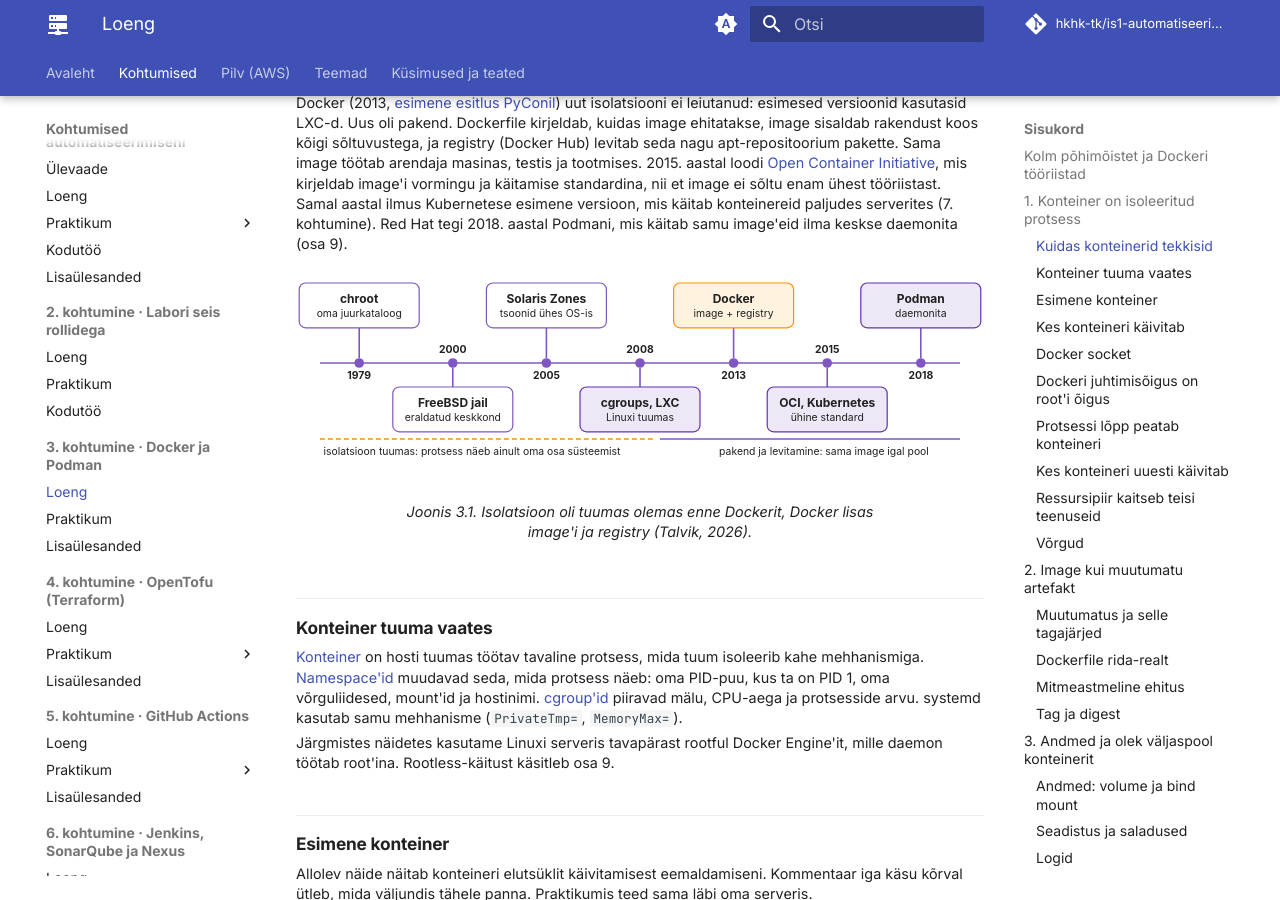
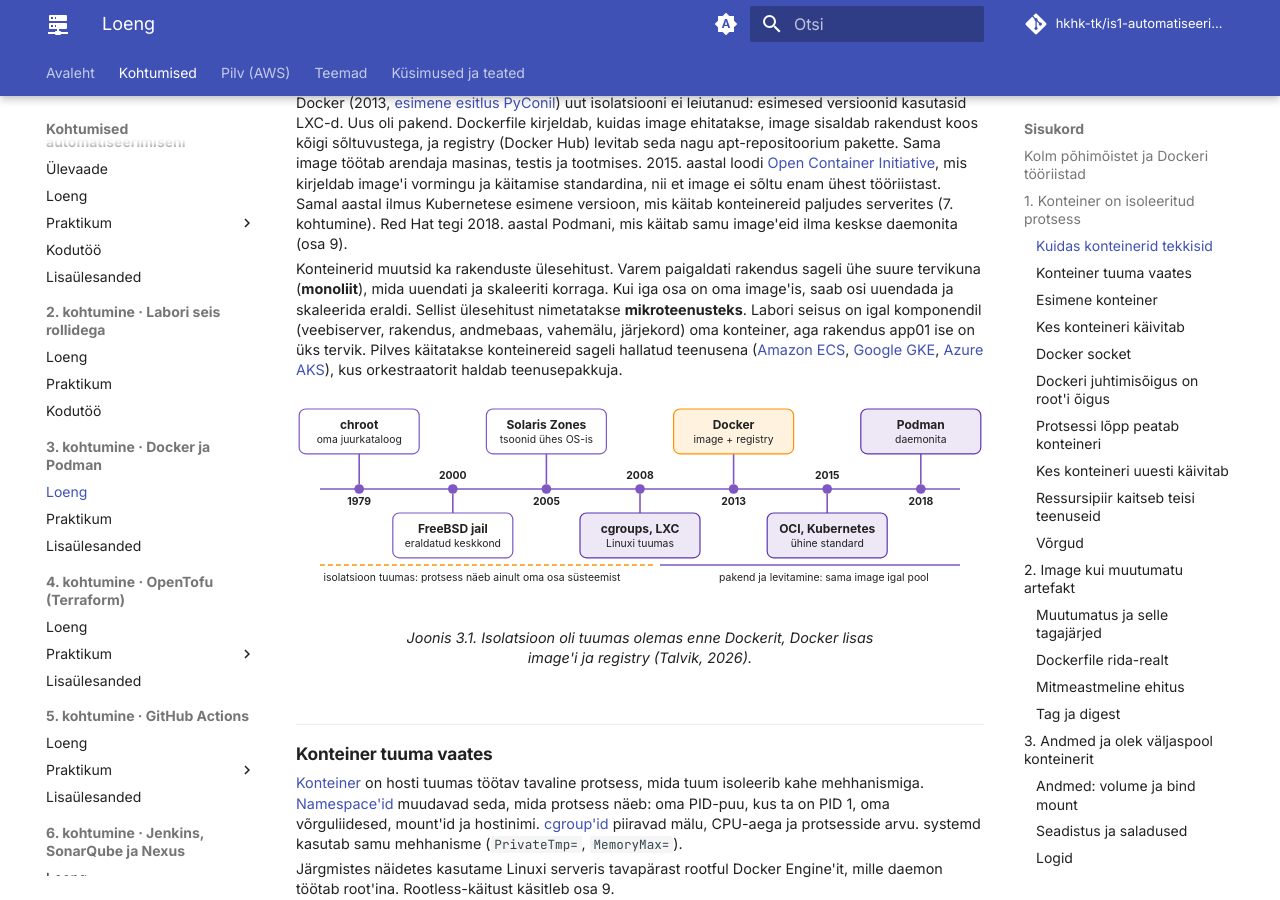
Before and after one commit to hkhk-tk/is1-automatiseerimine, an MkDocs documentation site: the page built from docs/k03/loeng.md, in a window 1280 px wide and 900 px high, scrolled down 1946 px. Built offline with MkDocs 1.6.1 and Material for MkDocs 9.7.7, drawn with Linux system fonts in a browser that asks for light colours; comment, search, counter and statistics services are not loaded.

Commit message:
K3 loeng: monoliit ja mikroteenused ning pilve hallatud konteineriteenused ajaloo alajaotuses

```diff
--- a/docs/k03/loeng.md
+++ b/docs/k03/loeng.md
@@ -82,6 +82,8 @@ Konteinerite taga on kaks vana probleemi. Rakendus töötas arendaja masinas, ag
 Protsessi eraldamine samas operatsioonisüsteemis on vanem kui Docker. Unixi käsk `chroot` (1979) andis protsessile oma juurkataloogi. FreeBSD jail (2000) ja Solaris Zones (2005) eraldasid lisaks protsessid, võrgu ja kasutajad. Linuxi tuuma lisandusid namespace'id järk-järgult aastatel 2002–2013. cgroup'id tulid Google'i inseneridelt ja jõudsid tuuma 2008. aastal. Samal aastal ilmus LXC, mis pani need kokku konteineriks.
 
 Docker (2013, [esimene esitlus PyConil](https://www.youtube.com/watch?v=wW9CAH9nSLs)) uut isolatsiooni ei leiutanud: esimesed versioonid kasutasid LXC-d. Uus oli pakend. Dockerfile kirjeldab, kuidas image ehitatakse, image sisaldab rakendust koos kõigi sõltuvustega, ja registry (Docker Hub) levitab seda nagu apt-repositoorium pakette. Sama image töötab arendaja masinas, testis ja tootmises. 2015. aastal loodi [Open Container Initiative](https://opencontainers.org/about/overview/), mis kirjeldab image'i vormingu ja käitamise standardina, nii et image ei sõltu enam ühest tööriistast. Samal aastal ilmus Kubernetese esimene versioon, mis käitab konteinereid paljudes serverites (7. kohtumine). Red Hat tegi 2018. aastal Podmani, mis käitab samu image'eid ilma keskse daemonita (osa 9).
+
+Konteinerid muutsid ka rakenduste ülesehitust. Varem paigaldati rakendus sageli ühe suure tervikuna (**monoliit**), mida uuendati ja skaleeriti korraga. Kui iga osa on oma image'is, saab osi uuendada ja skaleerida eraldi. Sellist ülesehitust nimetatakse **mikroteenusteks**. Labori seisus on igal komponendil (veebiserver, rakendus, andmebaas, vahemälu, järjekord) oma konteiner, aga rakendus app01 ise on üks tervik. Pilves käitatakse konteinereid sageli hallatud teenusena ([Amazon ECS](https://aws.amazon.com/ecs/), [Google GKE](https://cloud.google.com/kubernetes-engine), [Azure AKS](https://azure.microsoft.com/products/kubernetes-service)), kus orkestraatorit haldab teenusepakkuja.
 
 <figure markdown="span">
   ![Ajajoon: chroot 1979, FreeBSD jail 2000, Solaris Zones 2005, cgroups ja LXC 2008, Docker 2013, OCI ja Kubernetes 2015, Podman 2018; kuni 2008 isolatsioon tuumas, alates 2013 pakend ja levitamine](assets/k03_ajalugu.svg)
```
